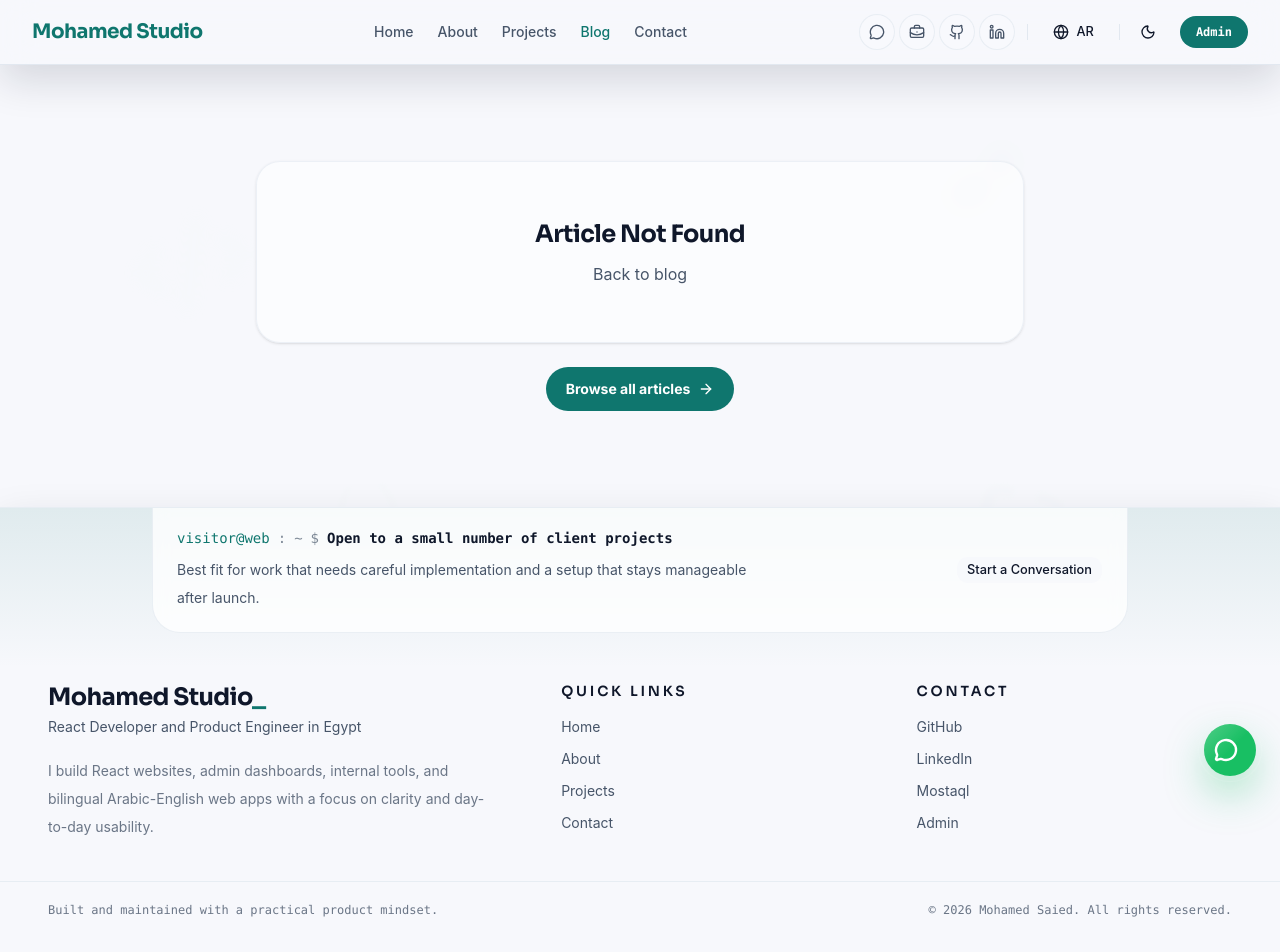
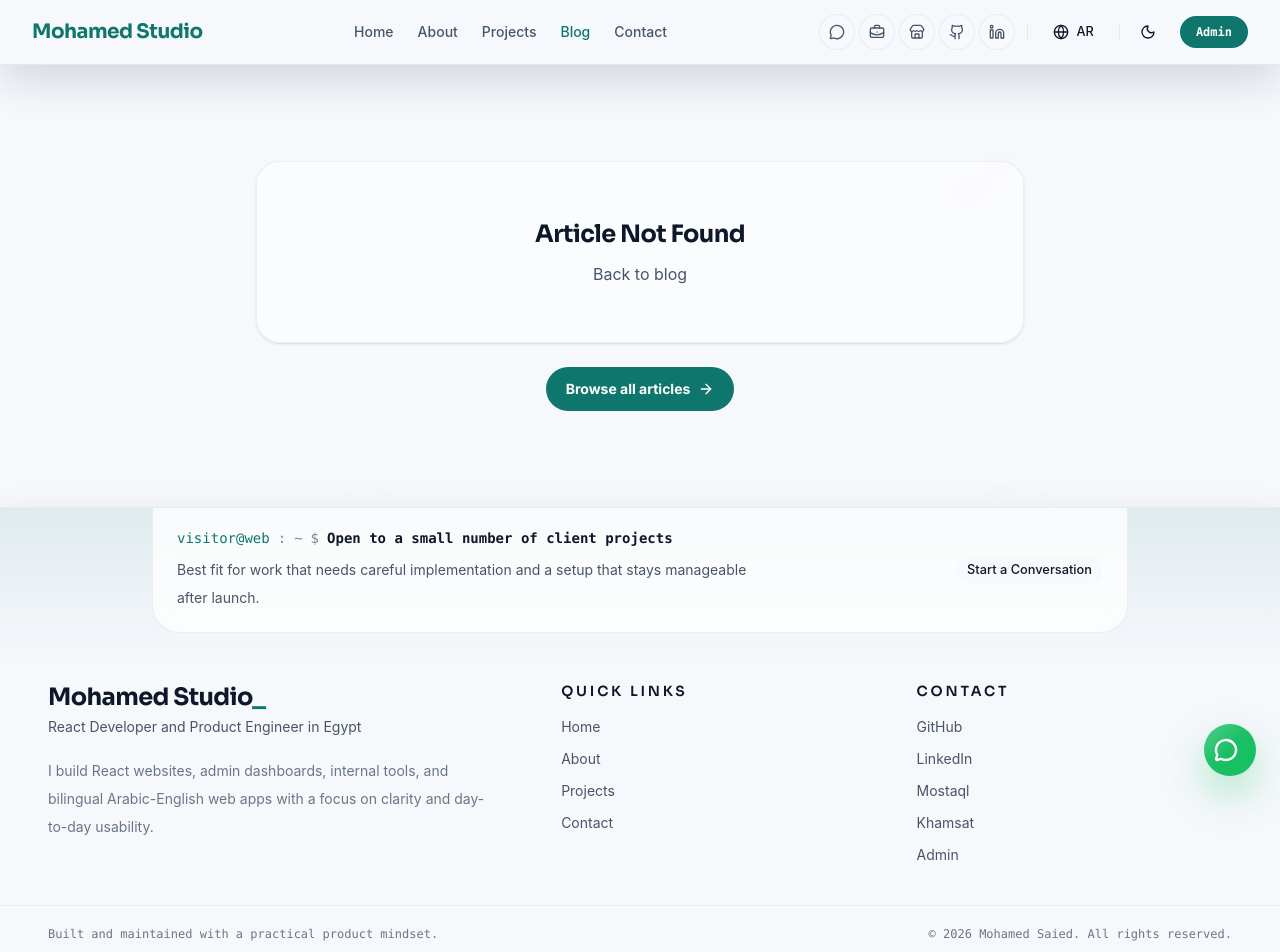
Before and after one commit to johnrecap/portfolio1, a React (Vite) app: page /blog/1 in a window 1280 px wide. Shown: the top 952 px of the page. Built offline with nearby package versions, Linux system fonts and the light colour scheme; a web font is replaced by a local one.

Commit message:
feat: add khamsat profile link

```diff
--- a/src/components/public/cta-section.tsx
+++ b/src/components/public/cta-section.tsx
@@ -1,10 +1,10 @@
-import { ArrowRight, BriefcaseBusiness, Github, Linkedin, Terminal } from 'lucide-react';
+import { ArrowRight, BriefcaseBusiness, Github, Linkedin, Store, Terminal } from 'lucide-react';
 import { Link } from 'react-router-dom';
 import { useTranslation } from 'react-i18next';
 import { useProfile } from '@/hooks/useProfile';
 import { buttonVariants } from '@/components/ui/button-variants';
 import { readComposerText } from '@/lib/admin/page-content';
-import { PUBLIC_MOSTAQL_URL } from '@/lib/admin/defaults';
+import { PUBLIC_KHAMSAT_URL, PUBLIC_MOSTAQL_URL } from '@/lib/admin/defaults';
 
 type CTASectionProps = {
   variant?: 'banner' | 'card' | 'terminal-strip';
@@ -51,6 +51,12 @@ export const CTASection = ({ variant = 'card', content = {} }: CTASectionProps)
       label: 'Mostaql',
       internal: false,
       icon: BriefcaseBusiness,
+    },
+    {
+      href: PUBLIC_KHAMSAT_URL,
+      label: 'Khamsat',
+      internal: false,
+      icon: Store,
     },
   ].filter(Boolean) as Array<{
     href: string;
--- a/src/components/public/hero-section.tsx
+++ b/src/components/public/hero-section.tsx
@@ -1,12 +1,12 @@
 import { useState } from 'react';
-import { ArrowRight, BriefcaseBusiness, Check, Copy, Github, Layers3, Linkedin, MessageCircle, Rocket, Terminal } from 'lucide-react';
+import { ArrowRight, BriefcaseBusiness, Check, Copy, Github, Layers3, Linkedin, MessageCircle, Rocket, Store, Terminal } from 'lucide-react';
 import { Link } from 'react-router-dom';
 import { useTranslation } from 'react-i18next';
 import { buttonVariants } from '@/components/ui/button-variants';
 import { useProfile } from '@/hooks/useProfile';
 import { readComposerText } from '@/lib/admin/page-content';
 import { SkeletonLine } from '@/components/shared/PageState';
-import { PUBLIC_MOSTAQL_URL, PUBLIC_WHATSAPP_URL } from '@/lib/admin/defaults';
+import { PUBLIC_KHAMSAT_URL, PUBLIC_MOSTAQL_URL, PUBLIC_WHATSAPP_URL } from '@/lib/admin/defaults';
 
 type HeroSectionProps = {
   variant?: 'split' | 'centered' | 'minimal';
@@ -37,6 +37,7 @@ export const HeroSection = ({ variant = 'split', content = {} }: HeroSectionProp
   const contactLinks = [
     { href: PUBLIC_WHATSAPP_URL, label: isArabic ? '\u0648\u0627\u062a\u0633\u0627\u0628' : 'WhatsApp', icon: MessageCircle },
     { href: PUBLIC_MOSTAQL_URL, label: isArabic ? '\u0645\u0633\u062a\u0642\u0644' : 'Mostaql', icon: BriefcaseBusiness },
+    { href: PUBLIC_KHAMSAT_URL, label: isArabic ? '\u062e\u0645\u0633\u0627\u062a' : 'Khamsat', icon: Store },
     profile.githubUrl ? { href: profile.githubUrl, label: 'GitHub', icon: Github } : null,
     profile.linkedinUrl ? { href: profile.linkedinUrl, label: 'LinkedIn', icon: Linkedin } : null,
   ].filter(Boolean) as Array<{ href: string; label: string; icon: typeof MessageCircle }>;
--- a/src/components/public/layout-components.tsx
+++ b/src/components/public/layout-components.tsx
@@ -1,5 +1,5 @@
 import { useEffect, useState } from 'react';
-import { BriefcaseBusiness, Github, Globe, Linkedin, Menu, MessageCircle, Moon, Sun, X } from 'lucide-react';
+import { BriefcaseBusiness, Github, Globe, Linkedin, Menu, MessageCircle, Moon, Store, Sun, X } from 'lucide-react';
 import { Link, useLocation } from 'react-router-dom';
 import { useTranslation } from 'react-i18next';
 import { buttonVariants } from '@/components/ui/button-variants';
@@ -8,7 +8,7 @@ import { SkeletonLine } from '@/components/shared/PageState';
 import { useProfile } from '@/hooks/useProfile';
 import { useNavigationSettings, useSiteSettings } from '@/hooks/usePlatformSettings';
 import { resolveLocalizedSiteBrand } from '@/lib/admin/brand';
-import { PUBLIC_MOSTAQL_URL, PUBLIC_WHATSAPP_URL } from '@/lib/admin/defaults';
+import { PUBLIC_KHAMSAT_URL, PUBLIC_MOSTAQL_URL, PUBLIC_WHATSAPP_URL } from '@/lib/admin/defaults';
 import type { ThemeSettings } from '@/lib/admin/types';
 
 const ThemeToggle = () => {
@@ -120,6 +120,7 @@ export const PublicNavbar = ({ themeMode }: PublicNavbarProps) => {
   const contactLinks: HeaderContactLink[] = [
     { href: PUBLIC_WHATSAPP_URL, label: isArabic ? '\u0648\u0627\u062a\u0633\u0627\u0628' : 'WhatsApp', icon: MessageCircle },
     { href: PUBLIC_MOSTAQL_URL, label: isArabic ? '\u0645\u0633\u062a\u0642\u0644' : 'Mostaql', icon: BriefcaseBusiness },
+    { href: PUBLIC_KHAMSAT_URL, label: isArabic ? '\u062e\u0645\u0633\u0627\u062a' : 'Khamsat', icon: Store },
     profile.githubUrl ? { href: profile.githubUrl, label: 'GitHub', icon: Github } : null,
     profile.linkedinUrl ? { href: profile.linkedinUrl, label: 'LinkedIn', icon: Linkedin } : null,
   ].filter(Boolean) as HeaderContactLink[];
--- a/src/components/public/public-footer.tsx
+++ b/src/components/public/public-footer.tsx
@@ -7,7 +7,7 @@ import { buttonVariants } from '@/components/ui/button-variants';
 import { useProfile } from '@/hooks/useProfile';
 import { useContactSettings, useFooterSettings, useSiteSettings } from '@/hooks/usePlatformSettings';
 import { resolveLocalizedSiteBrand } from '@/lib/admin/brand';
-import { PUBLIC_MOSTAQL_URL } from '@/lib/admin/defaults';
+import { PUBLIC_KHAMSAT_URL, PUBLIC_MOSTAQL_URL } from '@/lib/admin/defaults';
 
 function useDeferredPublicReads() {
   const [enabled, setEnabled] = useState(false);
@@ -56,7 +56,10 @@ export const PublicFooter = () => {
     profile.linkedinUrl ? { href: profile.linkedinUrl, label: 'LinkedIn' } : null,
     profile.websiteUrl ? { href: profile.websiteUrl, label: t('footer.website') } : null,
   ].filter(Boolean) as { href: string; label: string }[];
-  const requiredSocialLinks = [{ href: PUBLIC_MOSTAQL_URL, label: 'Mostaql' }];
+  const requiredSocialLinks = [
+    { href: PUBLIC_MOSTAQL_URL, label: 'Mostaql' },
+    { href: PUBLIC_KHAMSAT_URL, label: 'Khamsat' },
+  ];
   const footerLinks =
     footerSettings.links.length > 0
       ? footerSettings.links.map((item) => ({
--- a/src/components/public/sections/contact-methods.tsx
+++ b/src/components/public/sections/contact-methods.tsx
@@ -1,10 +1,10 @@
-import { BriefcaseBusiness, Code, ExternalLink, Mail } from 'lucide-react';
+import { BriefcaseBusiness, Code, ExternalLink, Mail, Store } from 'lucide-react';
 import { useTranslation } from 'react-i18next';
 
 import { SkeletonLine } from '@/components/shared/PageState';
 import { useContactSettings } from '@/hooks/usePlatformSettings';
 import { useProfile } from '@/hooks/useProfile';
-import { PUBLIC_MOSTAQL_URL } from '@/lib/admin/defaults';
+import { PUBLIC_KHAMSAT_URL, PUBLIC_MOSTAQL_URL } from '@/lib/admin/defaults';
 import type { AdminPageSection } from '@/lib/admin/types';
 import { getSurfaceTone, readSectionText } from './section-utils';
 
@@ -33,6 +33,7 @@ function ContactMethodsSection({ section }: { section: AdminPageSection }) {
     profile.linkedinUrl ? { href: profile.linkedinUrl, label: 'LinkedIn', icon: ExternalLink } : null,
     profile.githubUrl ? { href: profile.githubUrl, label: 'GitHub', icon: Code } : null,
     { href: PUBLIC_MOSTAQL_URL, label: 'Mostaql', icon: BriefcaseBusiness },
+    { href: PUBLIC_KHAMSAT_URL, label: 'Khamsat', icon: Store },
     profile.websiteUrl ? { href: profile.websiteUrl, label: t('contact.website'), icon: ExternalLink } : null,
   ].filter(Boolean) as Array<{ href: string; label: string; icon: typeof ExternalLink }>;
 
--- a/src/lib/admin/defaults.ts
+++ b/src/lib/admin/defaults.ts
@@ -30,6 +30,7 @@ import { DASHBOARD_MODULE_COPY, DASHBOARD_ROUTE_MODULE_IDS } from './dashboard-c
 export const PUBLIC_GITHUB_URL = 'https://github.com/johnrecap';
 export const PUBLIC_LINKEDIN_URL = 'https://www.linkedin.com/in/muhammad-saeed-587a96217';
 export const PUBLIC_MOSTAQL_URL = 'https://mostaql.com/u/Beyond_Screenn';
+export const PUBLIC_KHAMSAT_URL = 'https://khamsat.com/user/mohamed_saied1212';
 export const PUBLIC_WHATSAPP_PHONE = '+201063887871';
 export const PUBLIC_WHATSAPP_URL = `https://wa.me/${PUBLIC_WHATSAPP_PHONE.replace(/[^\d]/g, '')}`;
 
--- a/src/pages/(public)/BlogPost.tsx
+++ b/src/pages/(public)/BlogPost.tsx
@@ -1,5 +1,5 @@
 import { useEffect, useMemo, useState } from 'react';
-import { ArrowRight, BriefcaseBusiness, Calendar, Clock, Copy, Github, Link as LinkIcon, Linkedin } from 'lucide-react';
+import { ArrowRight, BriefcaseBusiness, Calendar, Clock, Copy, Github, Link as LinkIcon, Linkedin, Store } from 'lucide-react';
 import ReactMarkdown from 'react-markdown';
 import remarkGfm from 'remark-gfm';
 import { Link, useParams } from 'react-router-dom';
@@ -10,7 +10,7 @@ import { PageSeo } from '@/components/shared/PageSeo';
 import { usePublicCollection, usePublicMediaLibrary } from '@/hooks/public-firestore';
 import { useProfile } from '@/hooks/useProfile';
 import { sortByCreatedAtDesc } from '@/hooks/useFirestore';
-import { PUBLIC_MOSTAQL_URL } from '@/lib/admin/defaults';
+import { PUBLIC_KHAMSAT_URL, PUBLIC_MOSTAQL_URL } from '@/lib/admin/defaults';
 import { getLocalizedValue, resolveEntitySeo, resolveMediaField, type BlogRecord } from '@/lib/content-hub';
 import { mergePublicBlogPosts } from '@/lib/demo-blog-posts';
 
@@ -308,6 +308,15 @@ export const BlogPost = () => {
                 <BriefcaseBusiness className="h-4 w-4" />
                 Mostaql
               </a>
+              <a
+                href={PUBLIC_KHAMSAT_URL}
+                target="_blank"
+                rel="noopener noreferrer"
+                className="flex items-center gap-2 font-bold text-primary hover:underline"
+              >
+                <Store className="h-4 w-4" />
+                Khamsat
+              </a>
                 </>
               )}
             </div>
```
Also changed, not shown: 1 other file (tests, documents, lock files or other folders).
